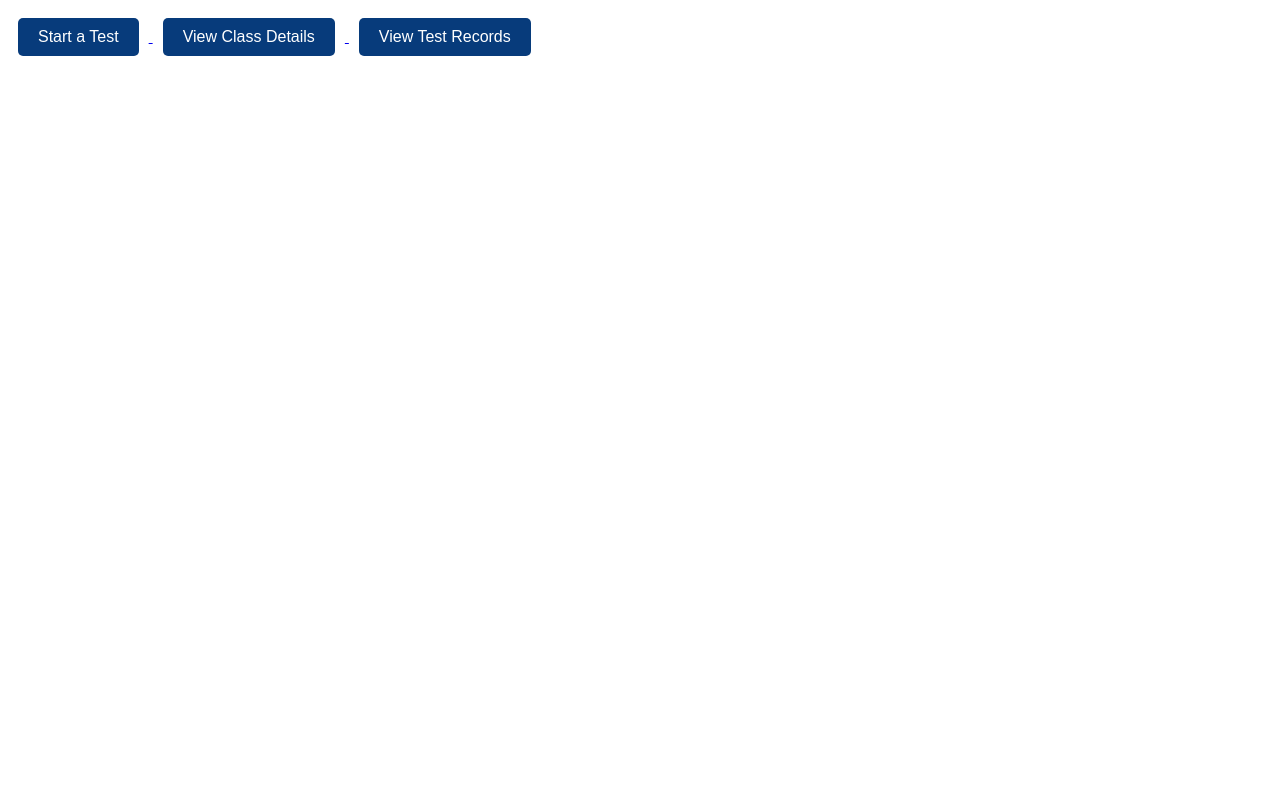
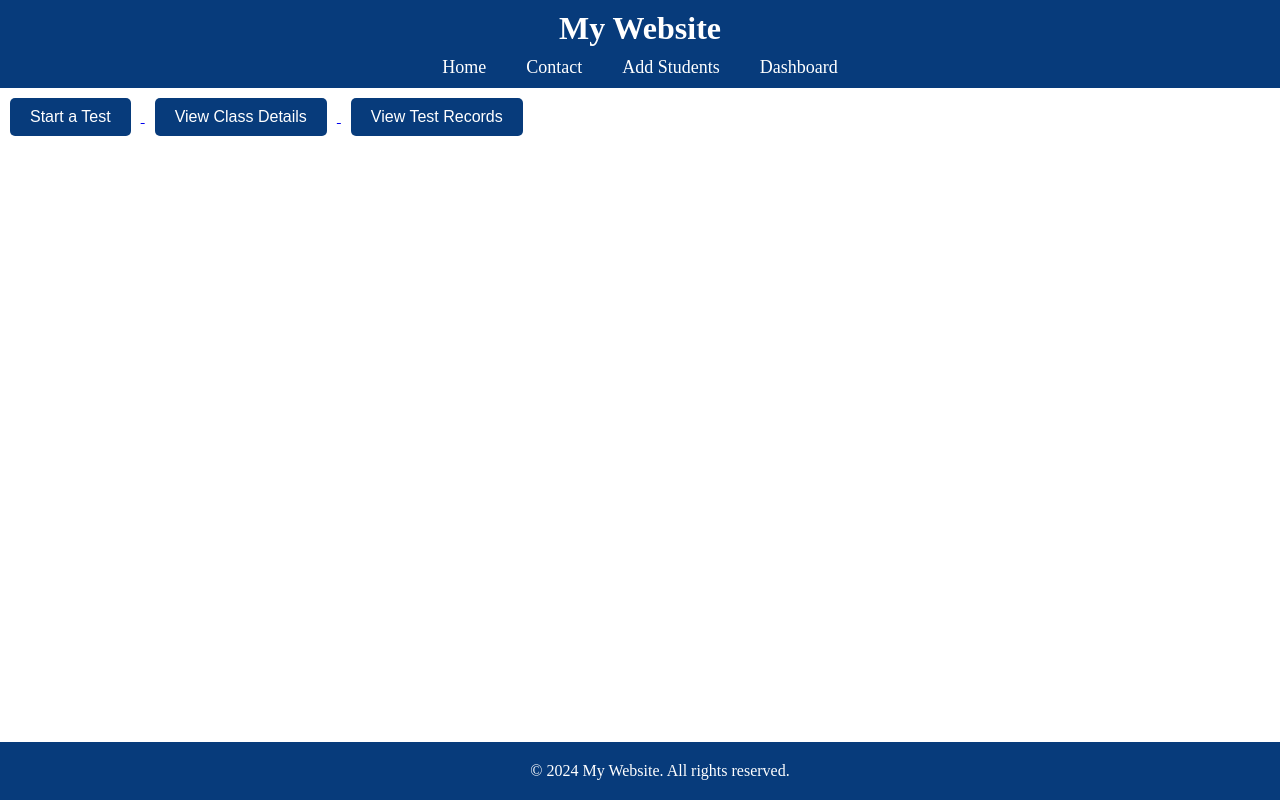
Before and after one commit to 12fahed/EzyTest, a Node server app: template views/adminLanding.ejs in a window 1280 px wide. Run offline with Node 20, Linux system fonts and the light colour scheme; the template is opened without the code that fills it, so the values that code supplies are empty; some libraries are stand-ins or nearby versions.

Commit message:
Admin header footer

```diff
--- a/views/adminLanding.ejs
+++ b/views/adminLanding.ejs
@@ -1,3 +1,9 @@
+<!DOCTYPE html>
+<html lang="en">
+<head>
+    <meta charset="UTF-8">
+    <meta name="viewport" content="width=device-width, initial-scale=1.0">
+    <title>Header with Navigation Links and Footer</title>
     <style>
         /* Button Styles */
         .monochrome-button {
@@ -25,8 +31,62 @@
             box-shadow: 0 0 5px rgba(99, 171, 253, 0.5); /* Bright blue shadow */
         }
 
+        /* Header Styles */
+        header {
+            background-color: #073B7B; /* Dark blue background from color scheme */
+            color: white; /* White text for contrast */
+            padding: 10px;
+            text-align: center;
+        }
+
+        /* Navigation Styles */
+        nav {
+            display: flex;
+            justify-content: center;
+            margin-top: 10px;
+        }
+
+        nav a {
+            text-decoration: none;
+            margin: 0 20px;
+            color: white; /* White text for contrast */
+            font-size: 18px;
+            transition: color 0.3s ease-in-out;
+        }
+
+        nav a:hover {
+            color: #63ABFD; /* Bright blue color for hover effect */
+        }
+
+        /* Footer Styles */
+        footer {
+            background-color: #073B7B; /* Dark blue background from color scheme */
+            color: white; /* White text for contrast */
+            padding: 20px;
+            text-align: center;
+            position: fixed;
+            left: 0;
+            bottom: 0;
+            width: 100%;
+        }
+        *{
+            margin: 0;
+            padding: 0;
+        }
     </style>
+</head>
+<body>
+    <header>
+        <h1>My Website</h1>
+        <nav>
+            <a href="/">Home</a>
+            <a href="/contact">Contact</a>
+            <a href="/add-students">Add Students</a>
+            <a href="/dashboard">Dashboard</a>
+        </nav>
+    </header>
 
+    <!-- Your existing buttons -->
     <a href="/questionLanding">
         <button class="monochrome-button">Start a Test</button>
     </a>
@@ -36,3 +96,9 @@
     <a href="/adminTestRecord">
         <button class="monochrome-button">View Test Records</button>
     </a>
+
+    <footer>
+        <p>&copy; 2024 My Website. All rights reserved.</p>
+    </footer>
+</body>
+</html>
```
Lines whose indentation alone changed are shown as unchanged.
